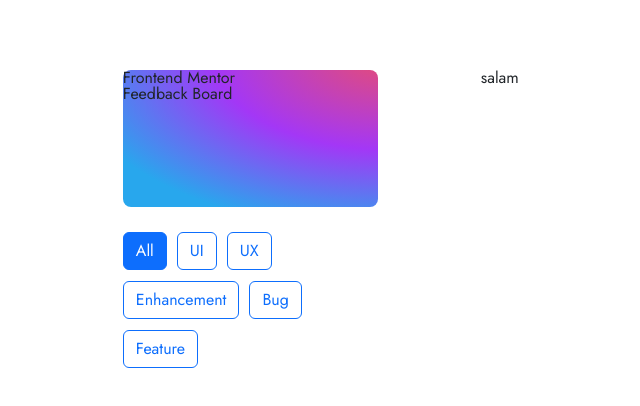
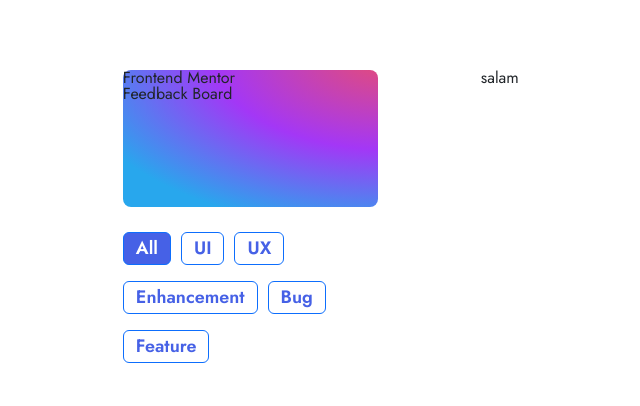
Before and after one commit to eshginfarzali/Fedback-Board, a plain HTML site: page index.html in a window 1280 px wide. Shown: the whole page, without its empty margins (62-702 px from the left). Drawn offline with nearby package versions, Linux system fonts and the light colour scheme.

Commit message:
feat: btn

```diff
--- a/assets/style/main.css
+++ b/assets/style/main.css
@@ -25,6 +25,10 @@
   --sky-blue: #62bcfa;
   --button-red: #d73737;
   --button-blue: #373f68;
+  --btn-hover:#CFD7FF;
+  --btn-text-color: #4661E6;
+
+
 }
 
 .container-full {
@@ -72,11 +76,20 @@
     gap: 10px;
 }
 
-.btn-check:checked{
+.btn-check:checked+.btn, .btn.active, .btn.show, .btn:first-child:active, :not(.btn-check)+.btn:active{
     color: var(--snow-white) !important;
     background-color: var(--royal-blue) !important;
 }
 
-.btn-check:hover{
-    background-color: var(--steel-blue);
+.btn-check:hover+.btn, .btn.active, .btn.show, .btn:first-child:active, :not(.btn-check)+.btn:active{
+    background-color: var(--pale-lavender);
+    font-family: Jost;
+    border-radius: 10px;
+    background-color: var(--btn-hover) !important;
 }
+.btn{
+    color: var(--btn-text-color);
+    font-size: 18px;
+    font-weight: 600;
+    line-height: 19px;
+}
```
